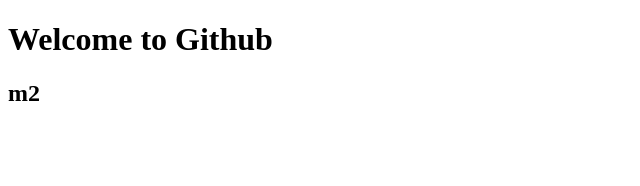
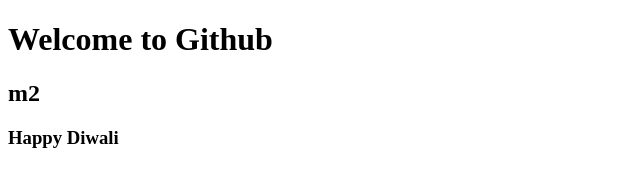
Before and after one commit to Kruthika2002/Practice1, a plain HTML site: page index.html in a window 1280 px wide. Shown: the whole page, without its empty margins (0-640 px from the left). Drawn offline with Linux system fonts and the light colour scheme.

Commit message:
second commit

```diff
--- a/index.html
+++ b/index.html
@@ -8,5 +8,6 @@
 <body>
     <h1>Welcome to Github</h1>
     <h2>m2</h2>
+    <h3>Happy Diwali</h3>
 </body>
 </html>
```
